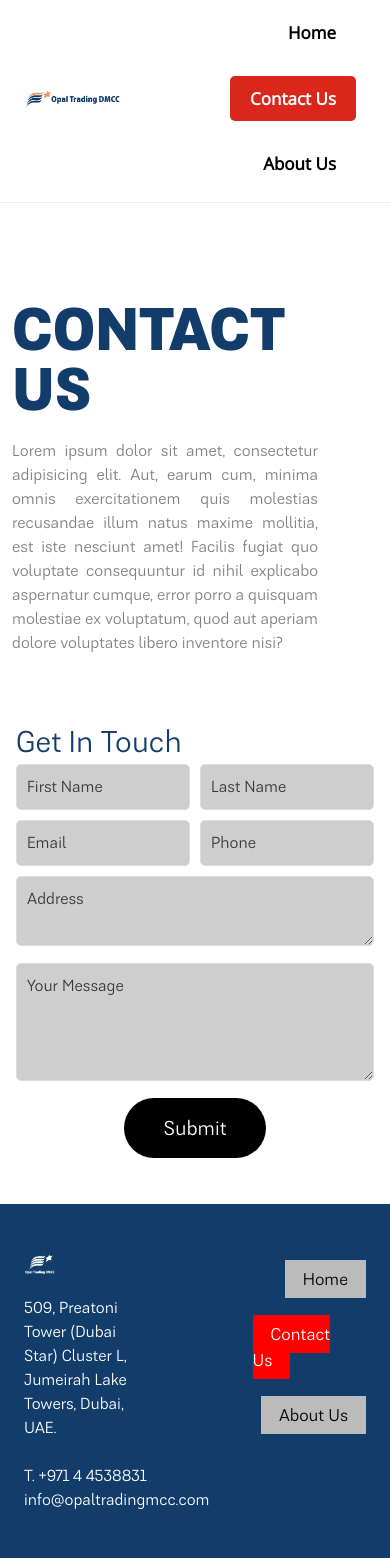
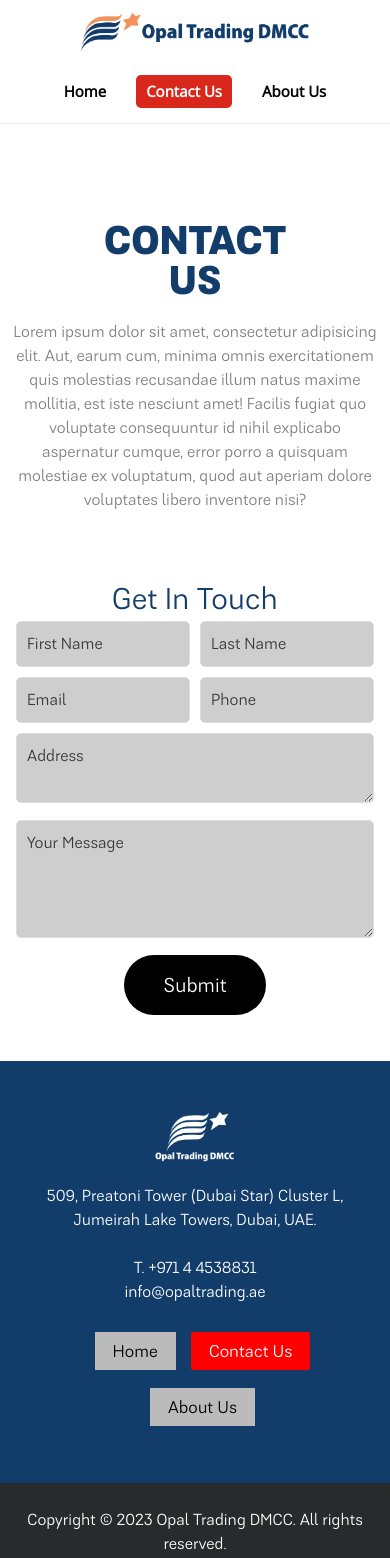
Before and after one commit to aammarr/opaltrading, a React (Create React App) app: page /contact-us in a window 390 px wide. Shown: the top 1558 px of the page. Built offline with nearby package versions, Linux system fonts and the light colour scheme.

Commit message:
responsive design

```diff
--- a/public/index.html
+++ b/public/index.html
@@ -2,12 +2,18 @@
 <html lang="en">
   <head>
     <meta charset="utf-8" />
-    <link rel="icon" href="%PUBLIC_URL%/favicon.ico" />
+    <link rel="icon" href="%PUBLIC_URL%/favicon.png" />
     <meta name="viewport" content="width=device-width, initial-scale=1" />
     <meta name="theme-color" content="#000000" />
     <meta
       name="description"
-      content="Web site created using create-react-app"
+      content="At [Opal Trading DMCC], we are committed to promoting sustainability by upcycling recycled materials which are sourced from suppliers around the world. We are able to give new life to materials that would otherwise end up in landfills or polluting the environment.
+
+      Our goal is to create a more sustainable and circular economy by upcycling these recycled materials and producing a quality flake or granulate. By doing so, we help support and build a sustainable yet circular economy. We are proud to be a part of the movement towards a more sustainable future.
+
+      We prioritize sustainable practices throughout the sourcing and upcycling process to ensure that the materials we use are environmentally responsible and do not contribute to further harm to our planet. At [Opal Trading DMCC], we believe that sustainability is not only a responsibility but also an opportunity to create a better future for ourselves and future generations.
+
+      Join us in our mission to promote sustainability and a circular economy by partnering with us for your upcycled plastic needs."
     />
     <link rel="apple-touch-icon" href="%PUBLIC_URL%/logo192.png" />
     <!--
@@ -34,7 +40,7 @@
       work correctly both with client-side routing and a non-root public URL.
       Learn how to configure a non-root public URL by running `npm run build`.
     -->
-    <title>React App</title>
+    <title>Opal Trading DMCC</title>
   </head>
   <body>
     <noscript>You need to enable JavaScript to run this app.</noscript>
--- a/src/components/footer/footer.jsx
+++ b/src/components/footer/footer.jsx
@@ -10,8 +10,8 @@ const Footer = () => {
       <div className="footer-full">
         <div className="container-fluid footer-main">
           <div className="container-lg">
-            <div className="row justify-content-between pt-5 pb-5 pr-5">
-              <div className="col-5">
+            <div className="row justify-content-between pt-5 pb-5 pr-5 main-footer">
+              <div className="col-lg-5 col-sm-12">
                 <div className="left-column">
                   <img src={Logo} alt="logo" style={{ width: "25%" }} />
                   <div
@@ -27,23 +27,13 @@ const Footer = () => {
                     Jumeirah Lake Towers, Dubai, UAE. <br /> <br />
                     T. +971 4 4538831
                     <br />
-                    info@opaltradingmcc.com
+                    info@opaltrading.ae
                   </div>
                 </div>
               </div>
-              <div className="col-5">
-                {/* <div
-                  style={{
-                    color: "white",
-                    fontSize: "18px",
-                    fontWeight: "bold",
-                    marginBottom: "15px",
-                  }}
-                >
-                  Site Map
-                </div> */}
+              <div className="col-lg-5 col-sm-12">
                 <div>
-                  <ul className="nav justify-content-end">
+                  <ul className="nav nav-footer-items">
                     <div className="footer-navbar-item">
                       <Link
                         className={
--- a/src/components/footer/footer.scss
+++ b/src/components/footer/footer.scss
@@ -42,3 +42,17 @@
     border-radius: 2px;
   }
 }
+
+.nav-footer-items {
+  justify-content: flex-end;
+}
+
+@media only screen and (max-width: 991px) {
+  .left-column {
+    text-align: center;
+    margin-bottom: 20px;
+  }
+  .nav-footer-items {
+    justify-content: center;
+  }
+}
--- a/src/components/header/header..jsx
+++ b/src/components/header/header..jsx
@@ -26,13 +26,13 @@ const Header = () => {
       >
         <div className="container-lg">
           <div className="row align-items-center">
-            <div className="col-4">
+            <div className="col-lg-4 col-md-5 col-sm-12 main-header">
               <Link to="/">
                 <img src={Logo} alt="logo" className="logo" />
               </Link>
             </div>
-            <div className="col-8">
-              <ul className="nav justify-content-end">
+            <div className="col-lg-8 col-md-7 col-sm-12">
+              <ul className="nav navbar-header">
                 <div className="header-navbar-item">
                   <Link
                     className={
--- a/src/components/header/header.scss
+++ b/src/components/header/header.scss
@@ -1,3 +1,6 @@
+.navbar-header {
+  justify-content: flex-end;
+}
 .header-navbar-item {
   margin: 10px;
   .nav-link {
@@ -27,3 +30,54 @@
 .logo {
   width: 100%;
 }
+
+.main-header {
+  .logo-text {
+    font-size: 37px;
+    font-family: "Dudek Bold";
+  }
+  a {
+    text-decoration: none;
+    color: #123d6a;
+    &:hover {
+      color: #226ab6;
+    }
+  }
+}
+
+@media only screen and (max-width: 789px) {
+  .main-header {
+    text-align: center;
+    .logo {
+      width: 70%;
+      margin: 10px 0;
+    }
+  }
+  .navbar-header {
+    justify-content: center !important;
+
+    .header-navbar-item {
+      .nav-link {
+        color: black;
+        font-family: "Open Sans";
+        font-size: 15px;
+        font-weight: bold;
+        padding: 5px 10px;
+        &:hover {
+          background-color: #d9271b;
+          color: white;
+          border-radius: 5px;
+        }
+      }
+      .active {
+        background-color: #d9271b;
+        color: white !important;
+        border-radius: 5px;
+      }
+    }
+  }
+  .header-slider-image {
+    width: 100%;
+    height: 400px;
+  }
+}
--- a/src/routes/about/about.jsx
+++ b/src/routes/about/about.jsx
@@ -73,12 +73,11 @@ const About = () => {
         </div>
         <div className="about-border"></div>{" "}
         <div className="row">
-          <div className="col-lg-5">
+          <div className="col-lg-5 renov-image">
             <img
               src={RenovSix}
               alt="RenovImageSix"
-              width="60%"
-              style={{ marginBottom: "10px" }}
+              className="renov-image-main"
             />
             <div className="about-title">Our Goal</div>
             <div className="about-description">
--- a/src/routes/about/about.scss
+++ b/src/routes/about/about.scss
@@ -45,3 +45,33 @@
   padding: 0 90px;
   color: #f4925c;
 }
+
+.renov-image-main {
+  width: 60%;
+  margin-bottom: 10px;
+}
+@media only screen and (max-width: 992px) {
+  .about-title {
+    font-size: 50px;
+  }
+  .renov-image-main {
+    width: 30%;
+  }
+}
+
+@media only screen and (max-width: 768px) {
+  .about-title {
+    font-size: 40px;
+    text-align: center;
+  }
+  .renov-image {
+    text-align: center;
+  }
+  .renov-image-main {
+    width: 55%;
+  }
+  .about-final-text {
+    font-size: 25px;
+    padding: 0;
+  }
+}
--- a/src/routes/contact/contact.jsx
+++ b/src/routes/contact/contact.jsx
@@ -37,9 +37,8 @@ const Contact = () => {
     <div>
       <div className="container-lg">
         <div className="row">
-          <div className="col-lg-6 pt-5 pb-5">
+          <div className="col-lg-6 pt-5 pb-5 contact-main">
             <div className="contact-title">
-              {" "}
               CONTACT <br /> US
             </div>
             <div className="contact-description">
--- a/src/routes/contact/contact.scss
+++ b/src/routes/contact/contact.scss
@@ -99,3 +99,20 @@ textarea:focus {
     color: rgb(59, 55, 55);
   }
 }
+
+@media only screen and (max-width: 992px) {
+  .contact-main {
+    text-align: center;
+    .contact-title {
+      text-align: center;
+      font-size: 40px;
+    }
+    .contact-description {
+      text-align: center;
+      padding-right: 0;
+    }
+  }
+  .contact-title-second {
+    text-align: center;
+  }
+}
--- a/src/routes/home/home.jsx
+++ b/src/routes/home/home.jsx
@@ -18,7 +18,7 @@ const Home = () => {
       <div className="check"></div>
       <div className="container-lg mb-5">
         <div className="row">
-          <div className="col-lg-6 home-left-column">
+          <div className="col-lg-6 col-md-6 home-left-column">
             {/* <img
               src={mission}
               alt=""
@@ -40,12 +40,12 @@ const Home = () => {
               Being environmentally aware and friendly{" "}
             </div>
           </div>
-          <div className="col-lg-6">
+          <div className="col-lg-6 col-md-6">
             <div className="video-top-text">
               Lorem ipsum dolor sit amet consectetur adipisicing elit. Sapiente!
             </div>
             <video
-              src="https://www.dropbox.com/s/9svwtjjimv6ehn7/Renov8%20HD%20Teaser%20v15.mp4?dl=0"
+              src="http://opaltrading.ae/video/opal_trading_video.mp4"
               style={{ width: "100%" }}
               controls
             ></video>
--- a/src/routes/home/home.scss
+++ b/src/routes/home/home.scss
@@ -139,3 +139,74 @@
     width: 90%;
   }
 }
+
+@media only screen and (max-width: 1200px) {
+  .home-main::before {
+    top: -20px;
+    left: 35%;
+    transform: translateX(-10%);
+    background-color: white;
+    color: #123d6a;
+    font-size: 28px;
+  }
+  .home-left-column {
+    padding: 0 !important;
+  }
+}
+
+@media only screen and (max-width: 789px) {
+  .home-left-column {
+    text-align: center;
+    padding: 0 20px !important;
+    .left-border {
+      width: 100%;
+    }
+    .left-title {
+      font-size: 35px;
+    }
+    .left-description {
+      font-size: 24px;
+    }
+  }
+  .all-products {
+    .product-main {
+      width: 30%;
+    }
+  }
+
+  .home-main::before {
+    top: -15px;
+    left: 35%;
+    transform: translateX(-22%);
+    background-color: white;
+    color: #123d6a;
+    font-size: 25px;
+  }
+}
+
+@media only screen and (max-width: 553px) {
+  .home-main::before {
+    top: -12px;
+    left: 22%;
+    transform: translateX(-1%);
+    background-color: white;
+    color: #123d6a;
+    font-size: 22px;
+  }
+  .all-products {
+    .product-main {
+      width: 45%;
+    }
+  }
+}
+@media only screen and (max-width: 489px) {
+  .home-main::before {
+    left: 21%;
+    font-size: 18px;
+  }
+  .all-products {
+    .product-main {
+      width: 100%;
+    }
+  }
+}
```
Also changed, not shown: public/favicon.png (added), 1 other file (tests, documents, lock files or other folders).
